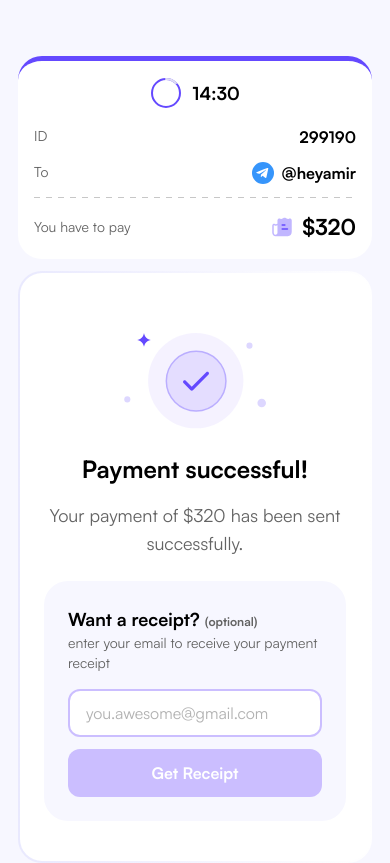
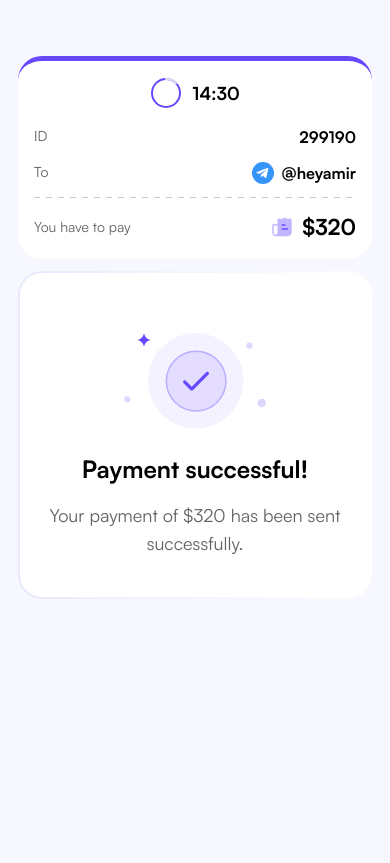
Before and after one commit to paylito/gateway-interface, a React (Vite) app: page /success in a window 390 px wide. Built offline with nearby package versions, Linux system fonts and the light colour scheme.

Commit message:
chore: remove success receipt from responsive

```diff
--- a/src/contents/OrderForm.tsx
+++ b/src/contents/OrderForm.tsx
@@ -54,7 +54,7 @@ const OrderSuccess = () => {
         Your payment of $320 has been sent successfully.
       </p>
 
-      <div className="bg-[#F7F7FF] rounded-[24px] px-6 sm:px-8 py-6 lg:mx-[63px] mt-6">
+      <div className="bg-[#F7F7FF] rounded-[24px] px-6 sm:px-8 py-6 lg:mx-[63px] mt-6 lg:block hidden">
         <p className="text-lg font-bold">
           Want a receipt?{" "}
           <span className="text-xs text-[#636363]">(optional)</span>
```
